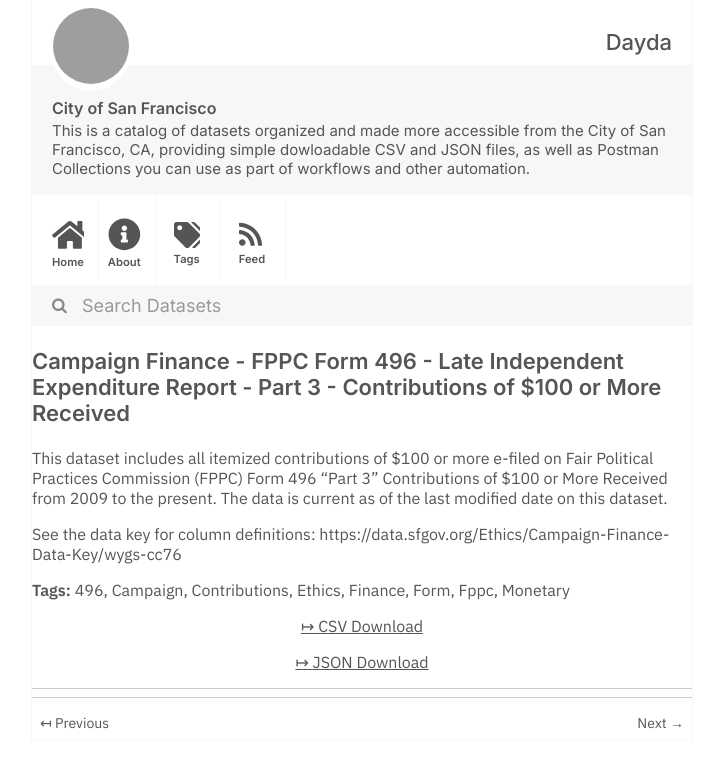
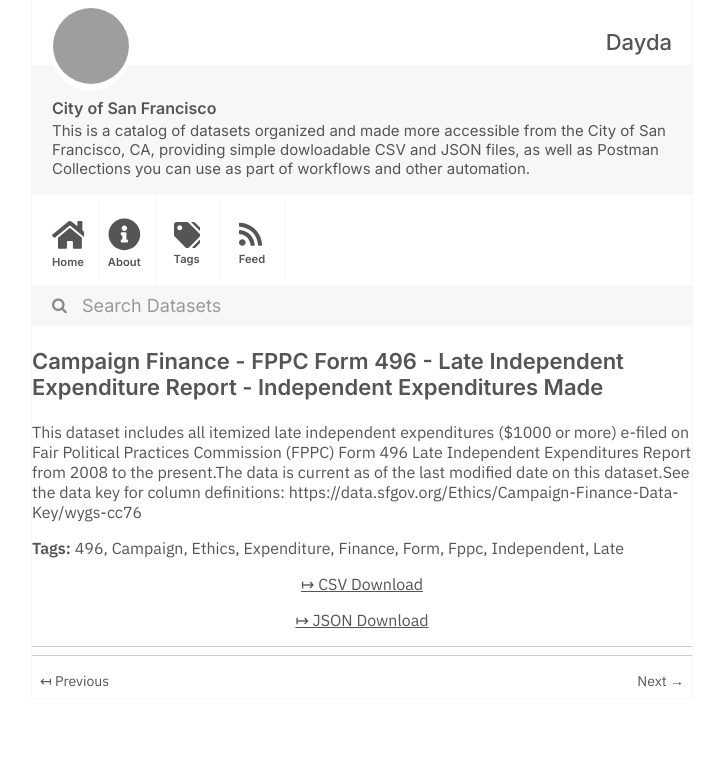
Before and after one commit to dayda-entities/city-of-san-francisco, a Jekyll site: the page built from _posts/2020-11-10-campaign-finance-fppc-form-496.md, in a window 1280 px wide, cut to the strip 0-768 px from the top of the page. Shown: the whole strip, without its empty margins (278-1000 px from the left). Built offline with Jekyll 4.4.1, drawn with Linux system fonts in a browser that asks for light colours; grey boxes are pictures that could not be loaded.

Commit message:
Publish Data

```diff
--- a/_posts/2020-11-10-campaign-finance-fppc-form-496.md
+++ b/_posts/2020-11-10-campaign-finance-fppc-form-496.md
@@ -1,27 +1,26 @@
 ---
 title: >-
-  Campaign Finance - FPPC Form 496 - Late Independent Expenditure Report - Part
-  3 - Contributions of $100 or More Received
-created: '2020-11-10T16:56:48.035850'
-modified: '2020-12-04T19:34:47.317772'
+  Campaign Finance - FPPC Form 496 - Late Independent Expenditure Report -
+  Independent Expenditures Made
+created: '2020-11-10T16:56:09.551702'
+modified: '2020-12-04T19:32:20.586279'
 state: active
 type: dataset
 tags:
   - '496'
   - Campaign
-  - Contributions
   - Ethics
+  - Expenditure
   - Finance
   - Form
   - Fppc
-  - Monetary
+  - Independent
+  - Late
 groups:
   - Local Government
-csv_url: 'https://data.sfgov.org/api/views/p4sp-es3b/rows.csv?accessType=DOWNLOAD'
-json_url: 'https://data.sfgov.org/api/views/p4sp-es3b/rows.json?accessType=DOWNLOAD'
+csv_url: 'https://data.sfgov.org/api/views/4fd4-wqps/rows.csv?accessType=DOWNLOAD'
+json_url: 'https://data.sfgov.org/api/views/4fd4-wqps/rows.json?accessType=DOWNLOAD'
 layout: post
 
 ---
-This dataset includes all itemized contributions of $100 or more e-filed on Fair Political Practices Commission (FPPC) Form 496 "Part 3" Contributions of $100 or More Received from 2009 to the present. The data is current as of the last modified date on this dataset.
-
-See the data key for column definitions: https://data.sfgov.org/Ethics/Campaign-Finance-Data-Key/wygs-cc76
+This dataset includes all itemized late independent expenditures ($1000 or more) e-filed on Fair Political Practices Commission (FPPC) Form 496 Late Independent Expenditures Report from 2008 to the present.The data is current as of the last modified date on this dataset.See the data key for column definitions:  https://data.sfgov.org/Ethics/Campaign-Finance-Data-Key/wygs-cc76
```
